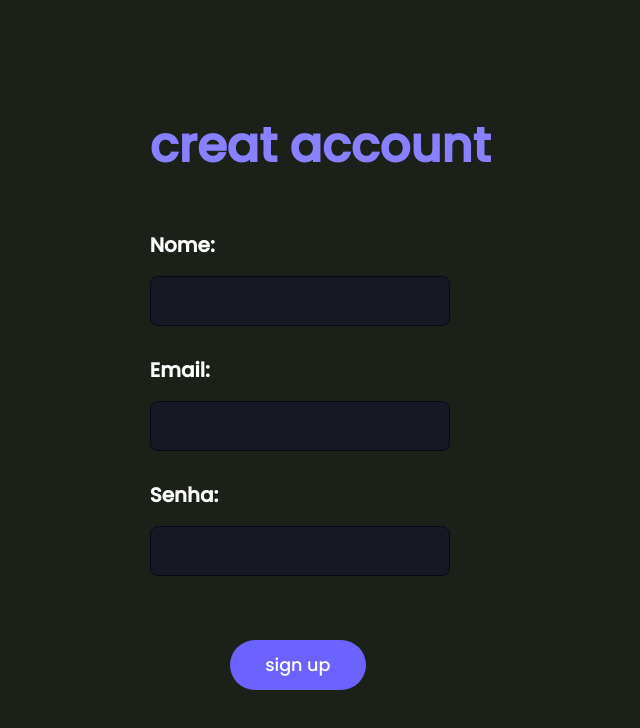
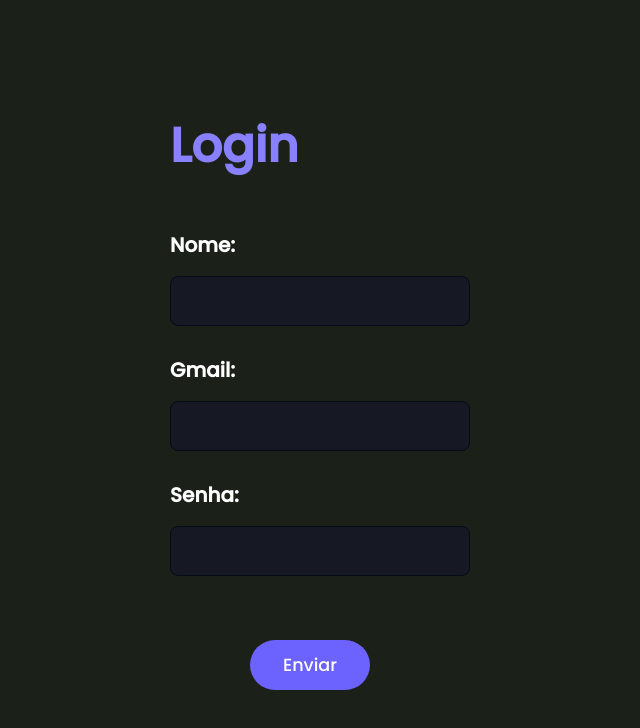
Before and after one commit to anajuliav/Tela-de-Login, a plain HTML site: page index.html in a window 1280 px wide. Shown: the whole page, without its empty margins (320-960 px from the left). Drawn offline with Linux system fonts and the light colour scheme.

Commit message:
Update index.html
.

```diff
--- a/index.html
+++ b/index.html
@@ -10,17 +10,17 @@
 <body>
 
        <div>
-        <h1>creat account</h1>
+        <h1>Login</h1>
            <h2>Nome:</h2>
            <input type="text"/>
            <br>
-           <h2>Email:</h2>
+           <h2>Gmail:</h2>
            <input type="text"/>
            <br>
            <h2>Senha:</h2>
            <input type="password"/>
 
-        <button>sign up</button>
+        <button>Enviar</button>
        </div>
 
 
```
